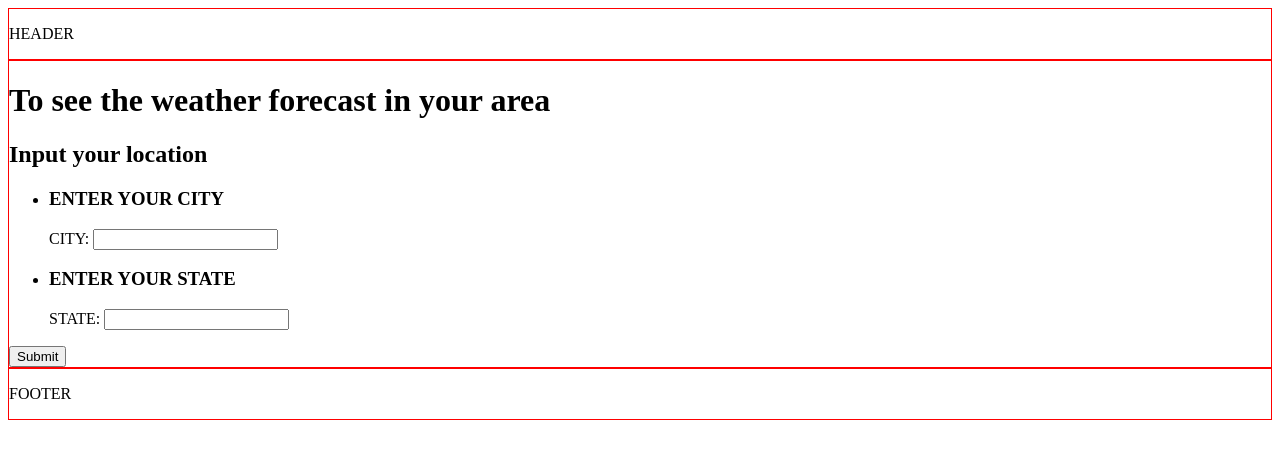
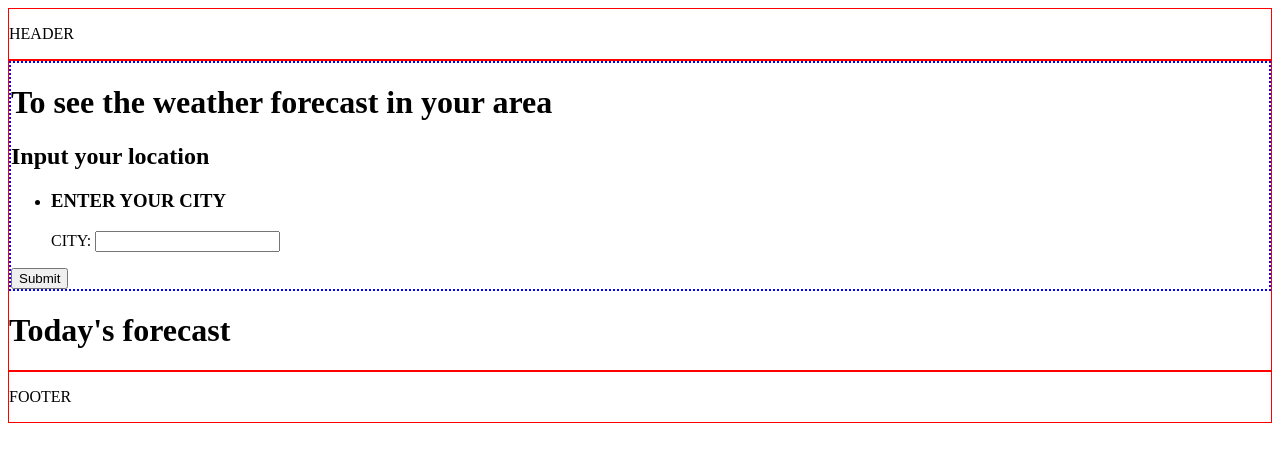
Before and after one commit to Ace-86/WeatherApp, a plain HTML site: page index.html in a window 1280 px wide. Drawn offline with Linux system fonts and the light colour scheme.

Commit message:
weather display added

```diff
--- a/index.html
+++ b/index.html
@@ -12,7 +12,9 @@
     <div id="header" class="border">
         <p>HEADER</p>
     </div>
+
     <div id="main_content" class="border">
+        <div id="user_input" class="border2">
             <h1> To see the weather forecast in your area</h1>
             <h2> Input your location</h2>
             <form>
@@ -20,18 +22,27 @@
                     <li>
                         <h3>ENTER YOUR CITY</h3>
                         <label for="city">CITY:</label>
-                    <input type="text" id="city" name="user_city" required pattern="[A-Za-z]+" />
+                        <input type="text" id="city" name="user_city" />
                     </li>
-                <li>
-                    <h3>ENTER YOUR STATE</h3>
-                    <label for="state">STATE:</label>
-                    <input type="text" id="state" name="user_state" required pattern="[A-Za-z]+" />
-                </li>
+
                 </ul>
-            <button> Submit</button>
+            </form>
+            <button id="user_submit"> Submit</button>
+        </div>
 
-        </form>
+        <div id="results_display">
+            <h1> Today's forecast</h1>
+            <div id="weather_display">
+                <h1 id="location"> </h1>
+                <p id="curr_temp"> </p>
+                <p id="desc_weather"> </p>
+                <p id="wind_speed"> </p>
+
             </div>
+        </div>
+
+    </div>
+
     <div id="footer" class="border">
         <p>FOOTER</p>
     </div>
```
Lines whose indentation alone changed are shown as unchanged.
